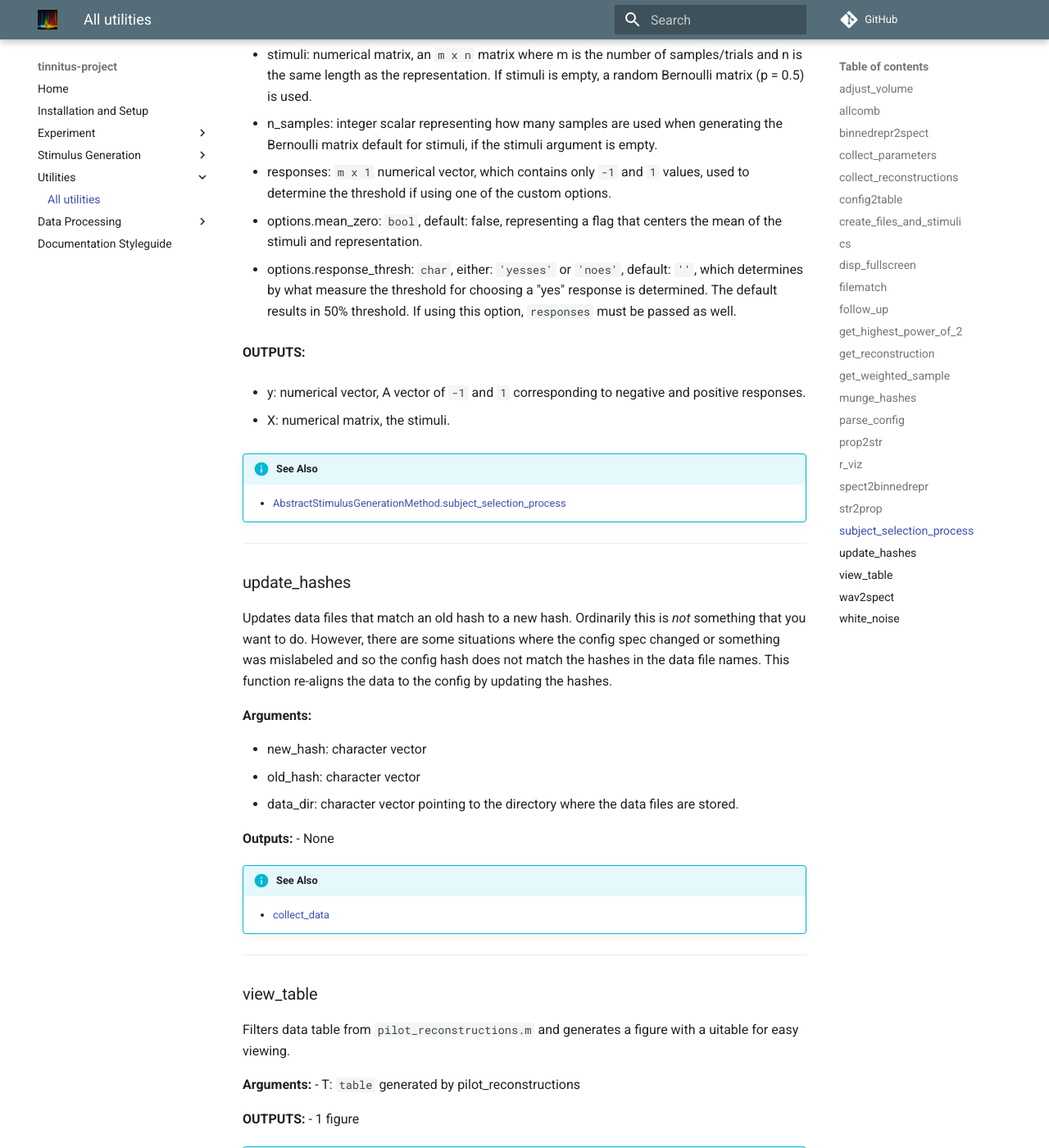
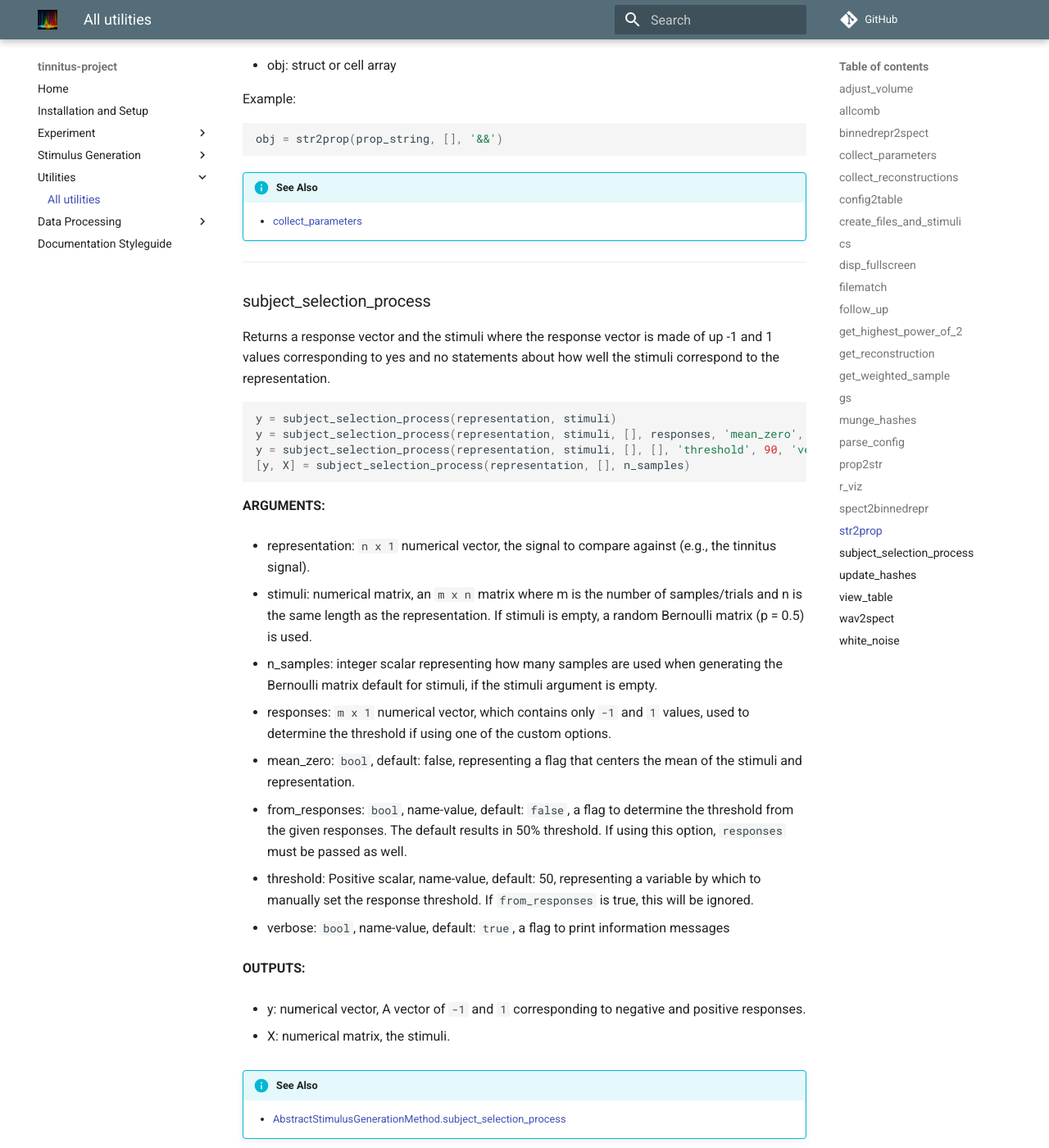
Before and after one commit to The-Lammert-Lab/tinnitus-reconstruction, an MkDocs documentation site: the page built from docs/utils.md, in a window 1280 px wide and 1400 px high, scrolled down 12338 px. Shown: the whole window at 82% size. Built offline with MkDocs 1.6.1 and Material for MkDocs 9.7.7, drawn with Linux system fonts in a browser that asks for light colours; comment, search, counter and statistics services are not loaded; some of the changed text lies outside the part shown.

Commit message:
Threhold dev block to patient_recon, several docs

````diff
--- a/docs/utils.md
+++ b/docs/utils.md
@@ -318,8 +318,18 @@
 where `n` is the number of trials/samples
 and `m` is the dimensionality of the stimuli/spectrum/bins
 
+- Gamma: Positive scalar, default: 32
+optional value for zhangpassivegamma function.
+
+- mean_zero: `bool`, name-value, default: `false`,
+a flag for setting the mean of `Phi` to zero.
+
+- verbose: `bool`, name-value, default: `true`,
+a flag to print information messages
+
 **OUTPUTS:**
-- x: compressed sensing reconstruction of the signal.
+- x: `m x 1` vector,
+representing the compressed sensing reconstruction of the signal.
 
 
 
@@ -495,6 +505,42 @@
 
 **OUTPUTS**
 y: `1x1` scalar, the sampled value
+
+
+
+
+
+-------
+
+### gs
+
+Returns the linear reconstruction of stimuli and responses.
+
+```matlab
+x = gs(responses, Phi)
+x = gs(responses, Phi, 'ridge', true, 'mean_zero', true)
+```
+
+**ARGUMENTS:**
+
+- responses: `n x 1` vector of 1 and -1 values,
+representing the subject's responses.
+
+- Phi: `n x m` numerical matrix,
+where m is the length of each stimulus
+and n is the same length as the responses
+
+- ridge: `boolean`, name-value, default: `false`,
+a flag to for using ridge regression.
+
+- mean_zero: `boolean`, name-value, defaut: `false`,
+a flag for setting the mean of `Phi` to zero.
+
+**OUTPUTS:**
+
+- x: `m x 1` vector,
+representing the linear reconstruction of the signal,
+where m is the length of a stimulus.
 
 
 
@@ -721,7 +767,8 @@
 
 ```matlab
 y = subject_selection_process(representation, stimuli)
-y = subject_selection_process(representation, stimuli, [], responses, 'mean_zero', true, 'response_thresh', 'noes')
+y = subject_selection_process(representation, stimuli, [], responses, 'mean_zero', true, 'from_responses', true)
+y = subject_selection_process(representation, stimuli, [], [], 'threshold', 90, 'verbose', false)
 [y, X] = subject_selection_process(representation, [], n_samples)
 ```
 
@@ -743,13 +790,20 @@
 which contains only `-1` and `1` values,
 used to determine the threshold if using one of the custom options.
 
-- options.mean_zero: `bool`, default: false,
+- mean_zero: `bool`, default: false,
 representing a flag that centers the mean of the stimuli and representation.
 
-- options.response_thresh: `char`, either: `'yesses'` or `'noes'`, default: `''`,
-which determines by what measure the threshold
-for choosing a "yes" response is determined. The default results in
-50% threshold. If using this option, `responses` must be passed as well.
+- from_responses: `bool`, name-value, default: `false`,
+a flag to determine the threshold from the given responses.
+The default results in 50% threshold.
+If using this option, `responses` must be passed as well.
+
+- threshold: Positive scalar, name-value, default: 50,
+representing a variable by which to manually set the response
+threshold. If `from_responses` is true, this will be ignored.
+
+- verbose: `bool`, name-value, default: `true`,
+a flag to print information messages
 
 **OUTPUTS:**
 
````
Also changed, not shown: 5 other files.
